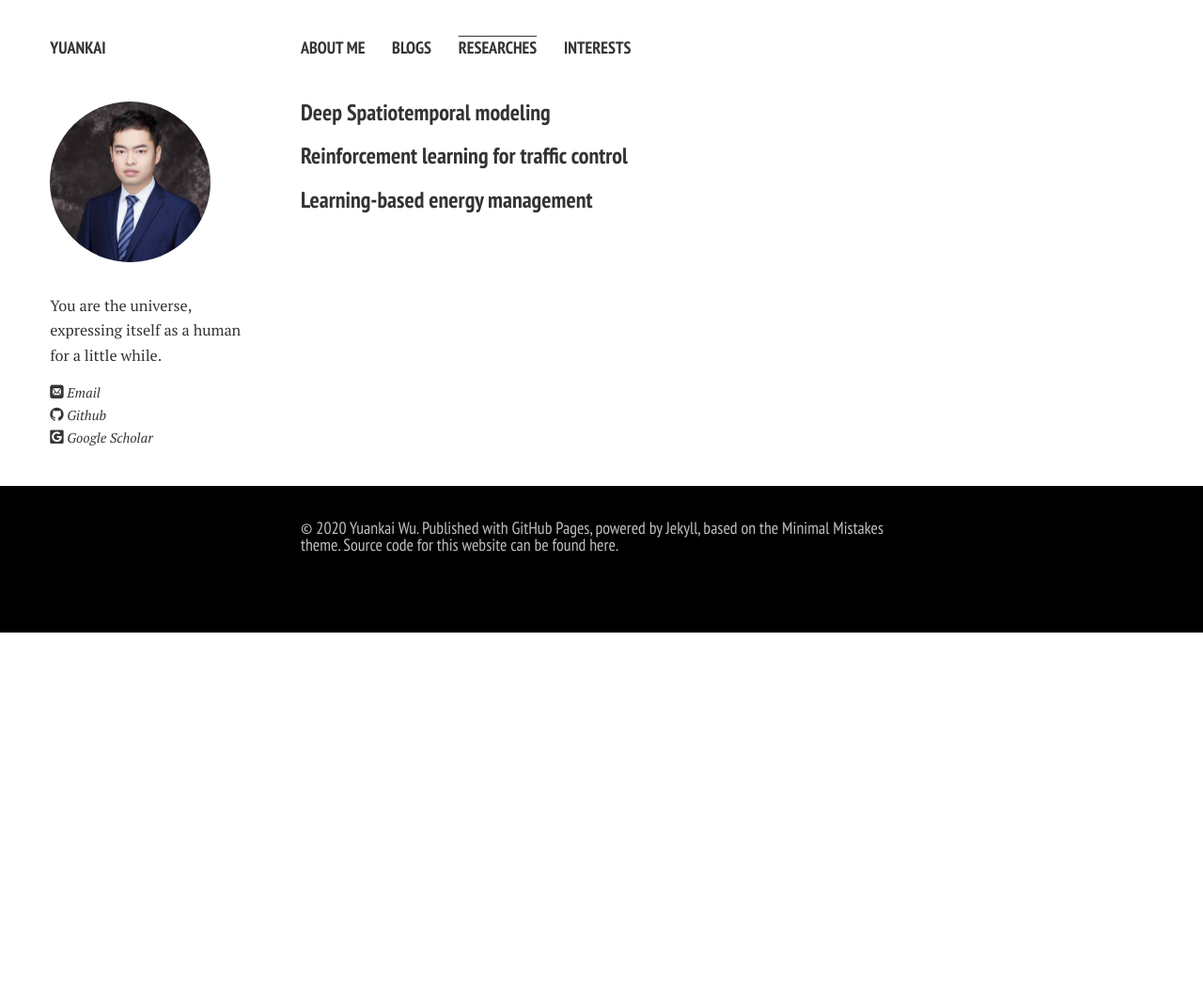
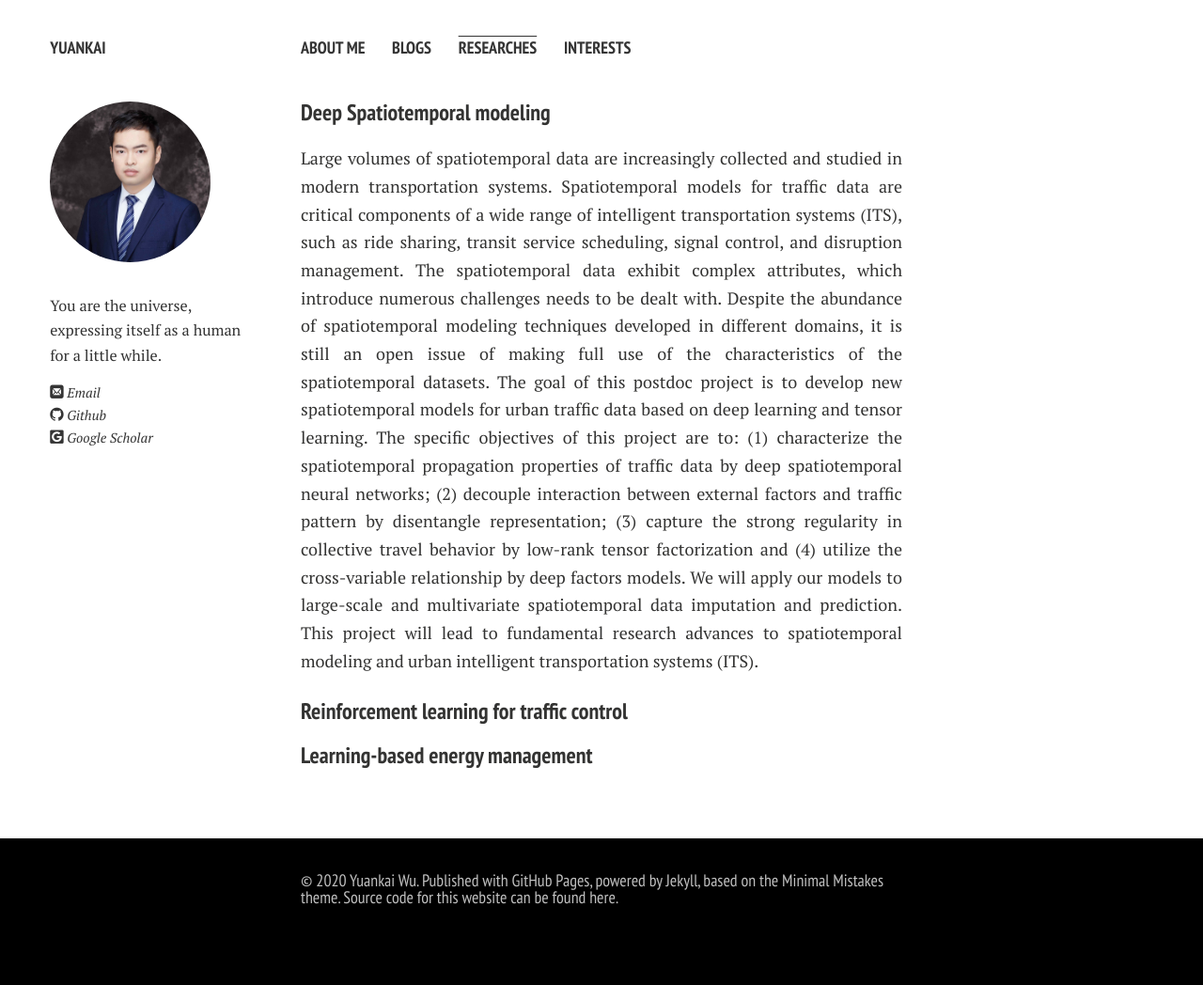
Before and after one commit to eveyuyi/Kaimaoge.github.io, a Jekyll site: the page built from projects.md, in a window 1280 px wide. Shown: the whole page at 94% size. Built offline with Jekyll 4.4.1, drawn with Linux system fonts in a browser that asks for light colours; nearby versions of some CDN libraries; some web fonts are replaced; before the commit the page ends 900 px from its top, so only the background shows below that.

Commit message:
Update projects.md

```diff
--- a/projects.md
+++ b/projects.md
@@ -6,7 +6,7 @@ title: Researches
 
 ### Deep Spatiotemporal modeling
 
-
+Large volumes of spatiotemporal data are increasingly collected and studied in modern transportation systems. Spatiotemporal models for traffic data are critical components of a wide range of intelligent transportation systems (ITS), such as ride sharing, transit service scheduling, signal control, and disruption management. The spatiotemporal data exhibit complex attributes, which introduce numerous challenges needs to be dealt with. Despite the abundance of spatiotemporal modeling techniques developed in different domains, it is still an open issue of making full use of the characteristics of the spatiotemporal datasets. The goal of this postdoc project is to develop new spatiotemporal models for urban traffic data based on deep learning and tensor learning. The specific objectives of this project are to: (1) characterize the spatiotemporal propagation properties of traffic data by deep spatiotemporal neural networks; (2) decouple interaction between external factors and traffic pattern by disentangle representation; (3) capture the strong regularity in collective travel behavior by low-rank tensor factorization and (4) utilize the cross-variable relationship by deep factors models. We will apply our models to large-scale and multivariate spatiotemporal data imputation and prediction. This project will lead to fundamental research advances to spatiotemporal modeling and urban intelligent transportation systems (ITS).
 
 ### Reinforcement learning for traffic control
 
```
